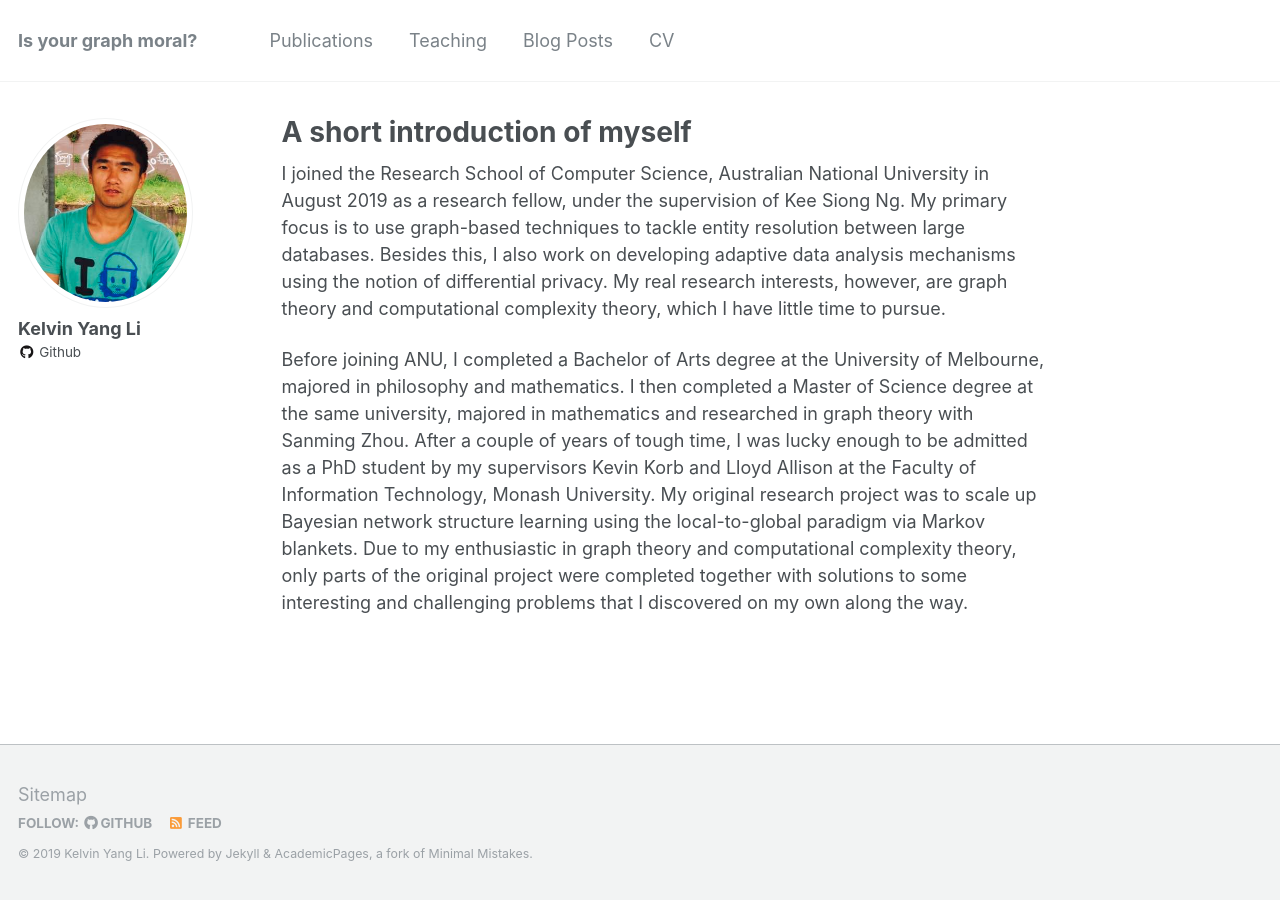
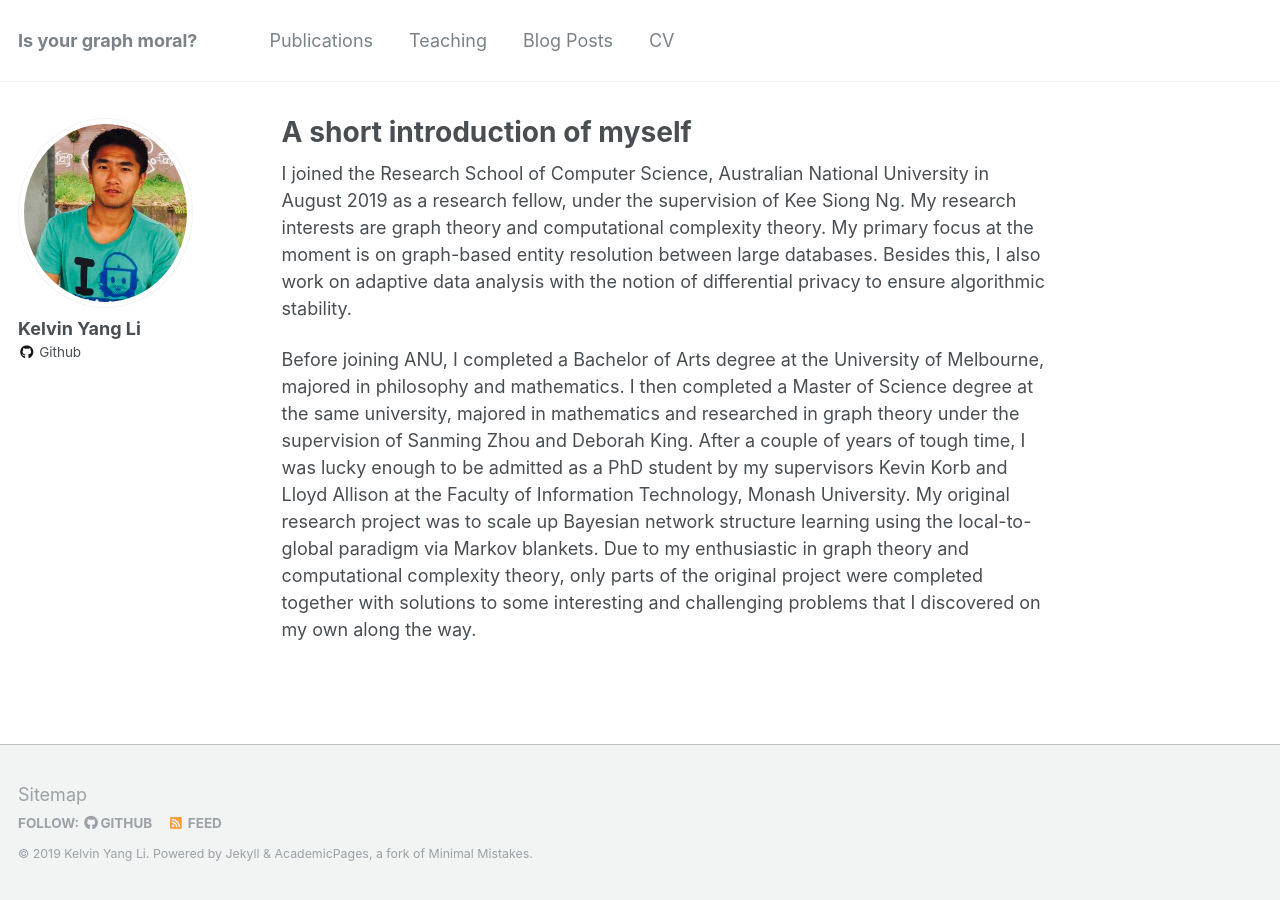
Before and after one commit to kelvinyangli/kelvinyangli.github.io, a Jekyll site: the page built from _pages/about.md, in a window 1280 px wide. Built offline with Jekyll 4.4.1, drawn with Linux system fonts in a browser that asks for light colours; our own code applies the rules of GitHub Pages for plain Markdown files.

Commit message:
update about me

```diff
--- a/_pages/about.md
+++ b/_pages/about.md
@@ -8,6 +8,6 @@ redirect_from:
   - /about.html
 ---
 
-I joined the Research School of Computer Science, Australian National University in August 2019 as a research fellow, under the supervision of Kee Siong Ng. My primary focus is to use graph-based techniques to tackle entity resolution between large databases. Besides this, I also work on developing adaptive data analysis mechanisms using the notion of differential privacy. My real research interests, however, are graph theory and computational complexity theory, which I have little time to pursue.
+I joined the Research School of Computer Science, Australian National University in August 2019 as a research fellow, under the supervision of Kee Siong Ng. My research interests are graph theory and computational complexity theory. My primary focus at the moment is on graph-based entity resolution between large databases. Besides this, I also work on adaptive data analysis with the notion of differential privacy to ensure algorithmic stability.
 
-Before joining ANU, I completed a Bachelor of Arts degree at the University of Melbourne, majored in philosophy and mathematics. I then completed a Master of Science degree at the same university, majored in mathematics and researched in graph theory with Sanming Zhou. After a couple of years of tough time, I was lucky enough to be admitted as a PhD student by my supervisors Kevin Korb and Lloyd Allison at the Faculty of Information Technology, Monash University. My original research project was to scale up Bayesian network structure learning using the local-to-global paradigm via Markov blankets. Due to my enthusiastic in graph theory and computational complexity theory, only parts of the original project were completed together with solutions to some interesting and challenging problems that I discovered on my own along the way.
+Before joining ANU, I completed a Bachelor of Arts degree at the University of Melbourne, majored in philosophy and mathematics. I then completed a Master of Science degree at the same university, majored in mathematics and researched in graph theory under the supervision of Sanming Zhou and Deborah King. After a couple of years of tough time, I was lucky enough to be admitted as a PhD student by my supervisors Kevin Korb and Lloyd Allison at the Faculty of Information Technology, Monash University. My original research project was to scale up Bayesian network structure learning using the local-to-global paradigm via Markov blankets. Due to my enthusiastic in graph theory and computational complexity theory, only parts of the original project were completed together with solutions to some interesting and challenging problems that I discovered on my own along the way.
```
